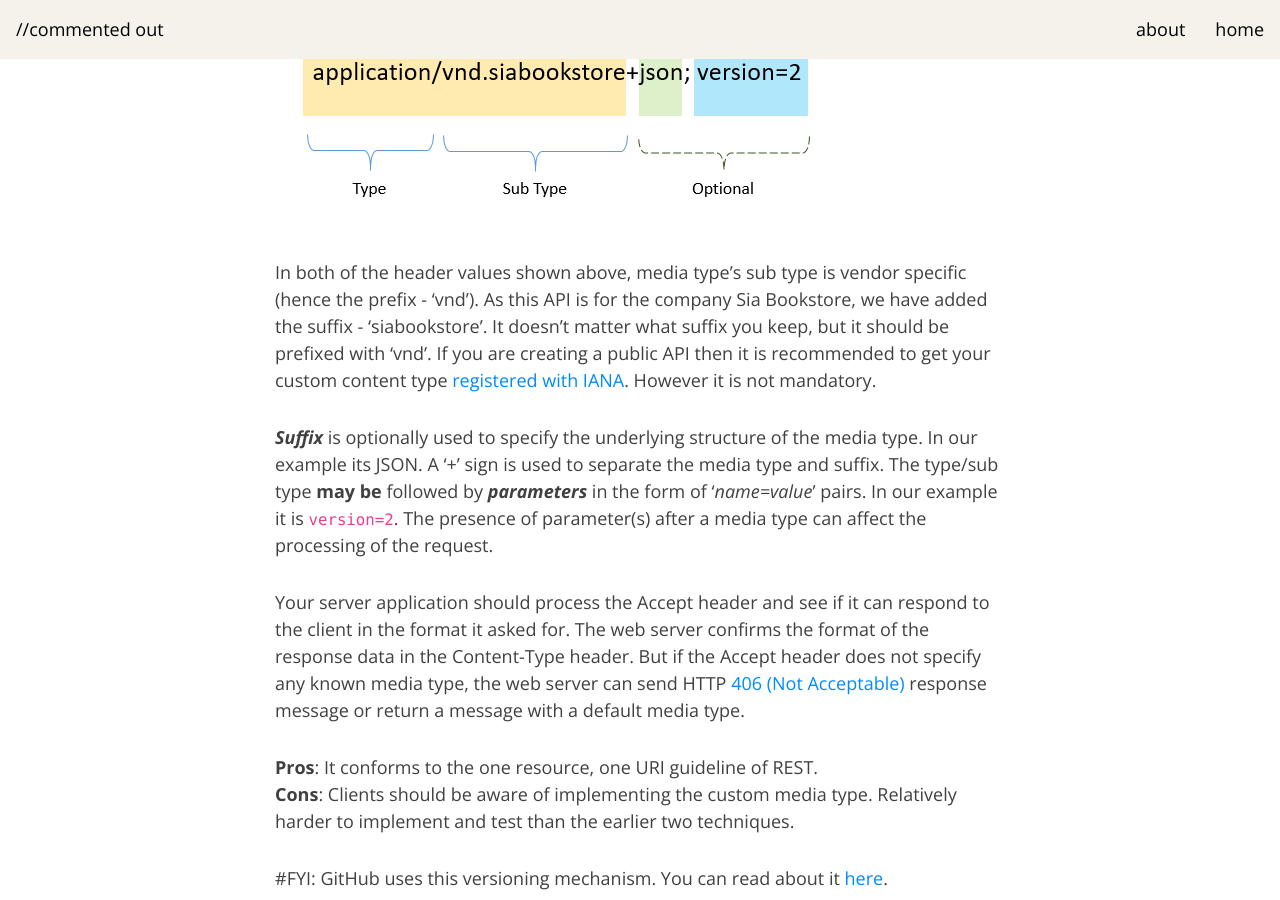
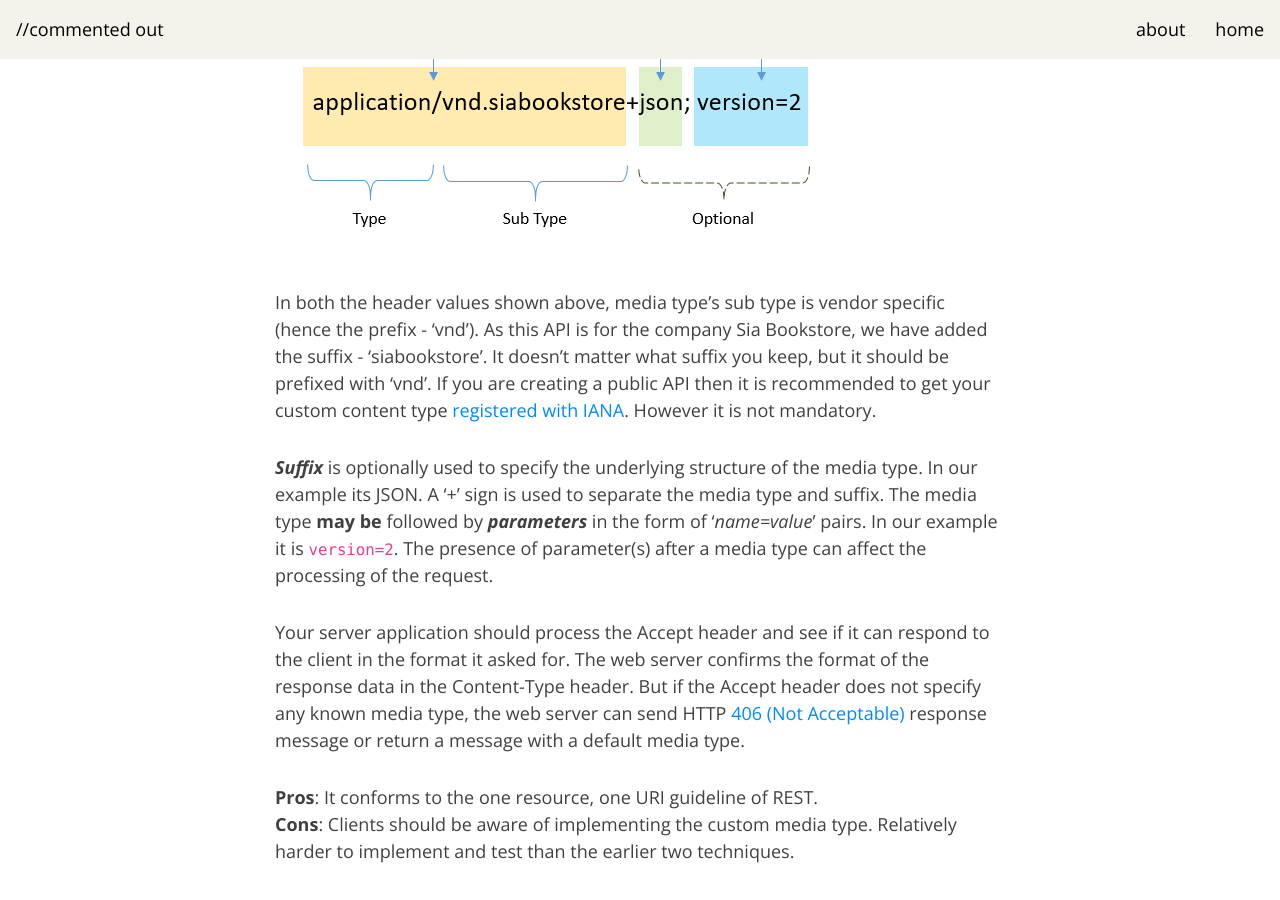
Before and after one commit to commentedout/commentedout.github.io, a Jekyll site: the page built from _posts/2020-03-21-api-versioning-techniques.md, in a window 1280 px wide and 900 px high, scrolled down 4798 px. Built offline with Jekyll 4.4.1, drawn with Linux system fonts in a browser that asks for light colours; nearby versions of some CDN libraries; comment, search, counter and statistics services are not loaded; some of the changed text lies outside the part shown.

Commit message:
_posts/2020-03-21-api-versioning-techniques.md updated from https://stackedit.io/

```diff
--- a/_posts/2020-03-21-api-versioning-techniques.md
+++ b/_posts/2020-03-21-api-versioning-techniques.md
@@ -82,6 +82,7 @@
 GET https://siabookstore.com/api/books?ver=2
 ~~~
 This technique allows you to host several API versions on a single base path and differentiate between them using the query string parameter.
+
 **Pros:** One resource will be identified by only one URI. e.g.
 ~~~
 ../api/books/9780143333623&ver=1
@@ -121,9 +122,9 @@
 
 ![enter image description here](https://raw.githubusercontent.com/commentedout/commentedout.github.io/master/assets/img/api-ver-02.png)
 
-In both of the header values shown above, media type's sub type is vendor specific (hence the prefix - 'vnd'). As this API is for the company Sia Bookstore, we have added the suffix - 'siabookstore'. It doesn't matter what suffix you keep, but it should be prefixed with 'vnd'. If you are creating a public API then it is recommended to get your custom content type [registered with IANA](https://www.iana.org/assignments/media-types/media-types.xhtml). However it is not mandatory.
+In both the header values shown above, media type's sub type is vendor specific (hence the prefix - 'vnd'). As this API is for the company Sia Bookstore, we have added the suffix - 'siabookstore'. It doesn't matter what suffix you keep, but it should be prefixed with 'vnd'. If you are creating a public API then it is recommended to get your custom content type [registered with IANA](https://www.iana.org/assignments/media-types/media-types.xhtml). However it is not mandatory.
 
- ***Suffix*** is optionally used to specify the underlying structure of the media type. In our example its JSON. A '+' sign is used to separate the media type and suffix. The type/sub type **may be** followed by ***parameters*** in the form of '*name=value*' pairs. In our example it is `version=2`. The presence of parameter(s) after a media type can affect the processing of the request.
+ ***Suffix*** is optionally used to specify the underlying structure of the media type. In our example its JSON. A '+' sign is used to separate the media type and suffix. The media type **may be** followed by ***parameters*** in the form of '*name=value*' pairs. In our example it is `version=2`. The presence of parameter(s) after a media type can affect the processing of the request.
 
 Your server application should process the Accept header and see if it can respond to the client in the format it asked for. The web server confirms the format of the response data in the Content-Type header. But if the Accept header does not specify any known media type, the web server can send HTTP [406 (Not Acceptable)](https://developer.mozilla.org/en-US/docs/Web/HTTP/Status/406) response message or return a message with a default media type.
 
```
Also changed, not shown: other parts of _posts/2020-03-21-api-versioning-techniques.md (+1 -1 lines).
